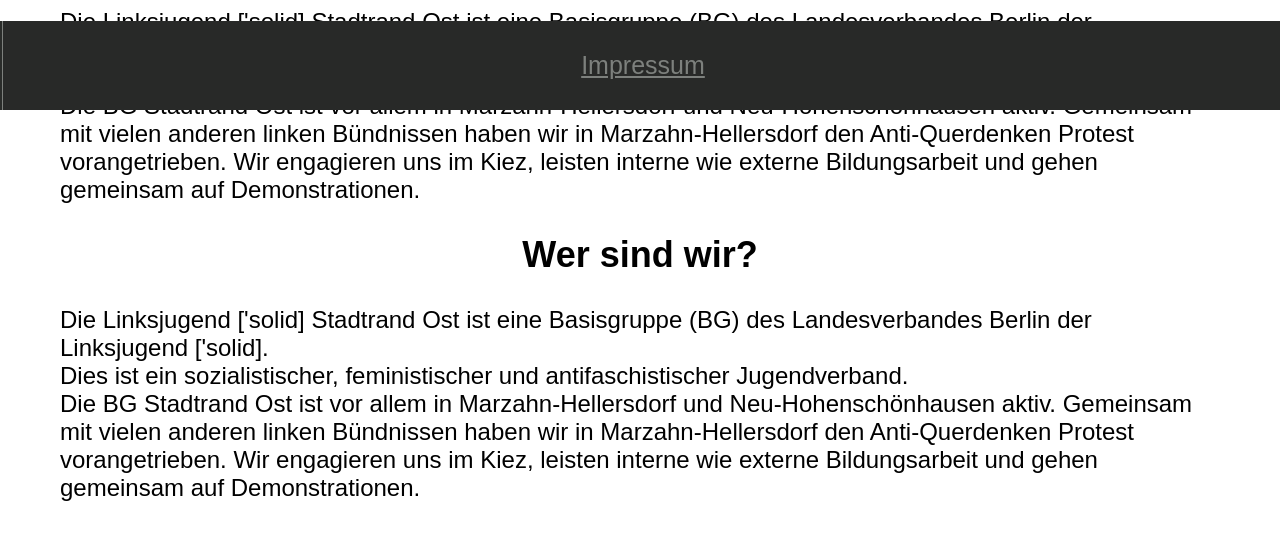
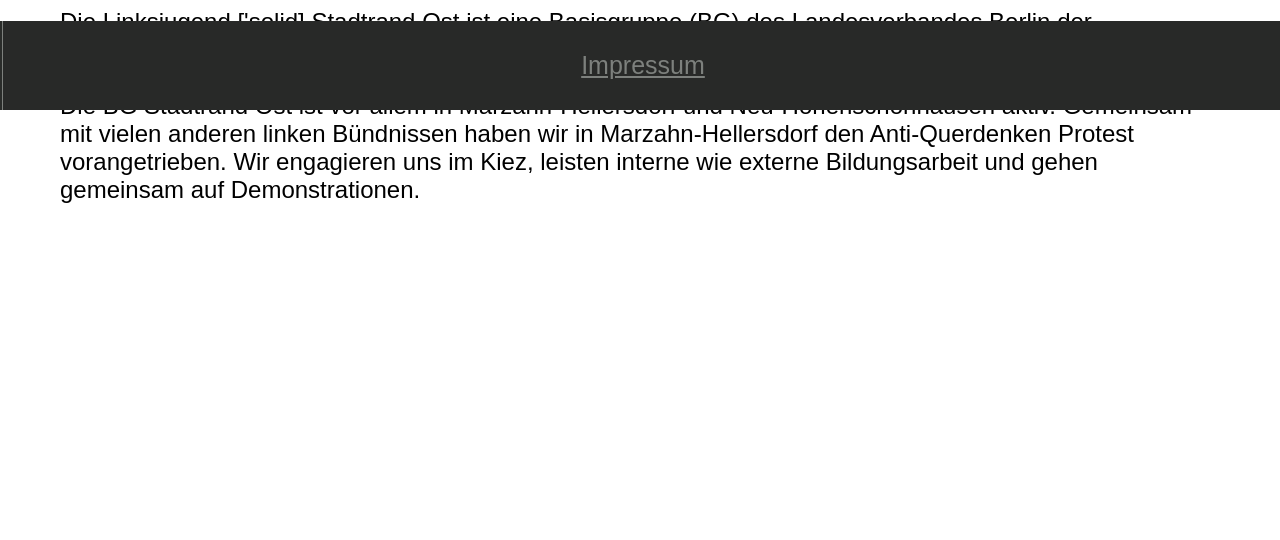
Before and after one commit to KuroKurama01/Linksjugend-solid-Stadtrand-Ost-Homepage, a plain HTML site: page index.html in a window 1280 px wide. Shown: the part 690-1230 px from the top of the page. After the commit the page ends 1018 px from the top, so only its background shows below. Drawn offline with Linux system fonts and the light colour scheme.

Commit message:
Update index.html

```diff
--- a/index.html
+++ b/index.html
@@ -30,12 +30,6 @@
 			Die BG Stadtrand Ost ist vor allem in Marzahn-Hellersdorf und Neu-Hohenschönhausen aktiv. Gemeinsam mit vielen anderen linken Bündnissen haben wir in Marzahn-Hellersdorf den Anti-Querdenken Protest vorangetrieben. Wir engagieren uns im Kiez, leisten interne wie externe Bildungsarbeit und gehen gemeinsam auf Demonstrationen.
 		  </p>
 
-		  <h2>Wer sind wir?</h2>
-          <p>
-            Die Linksjugend ['solid] Stadtrand Ost ist eine Basisgruppe (BG) des Landesverbandes Berlin der Linksjugend ['solid].<br>
-			Dies ist ein sozialistischer, feministischer und antifaschistischer Jugendverband.<br>
-			Die BG Stadtrand Ost ist vor allem in Marzahn-Hellersdorf und Neu-Hohenschönhausen aktiv. Gemeinsam mit vielen anderen linken Bündnissen haben wir in Marzahn-Hellersdorf den Anti-Querdenken Protest vorangetrieben. Wir engagieren uns im Kiez, leisten interne wie externe Bildungsarbeit und gehen gemeinsam auf Demonstrationen.
-		  </p>
 
         </div>
       <div class="endl"></div>
```
